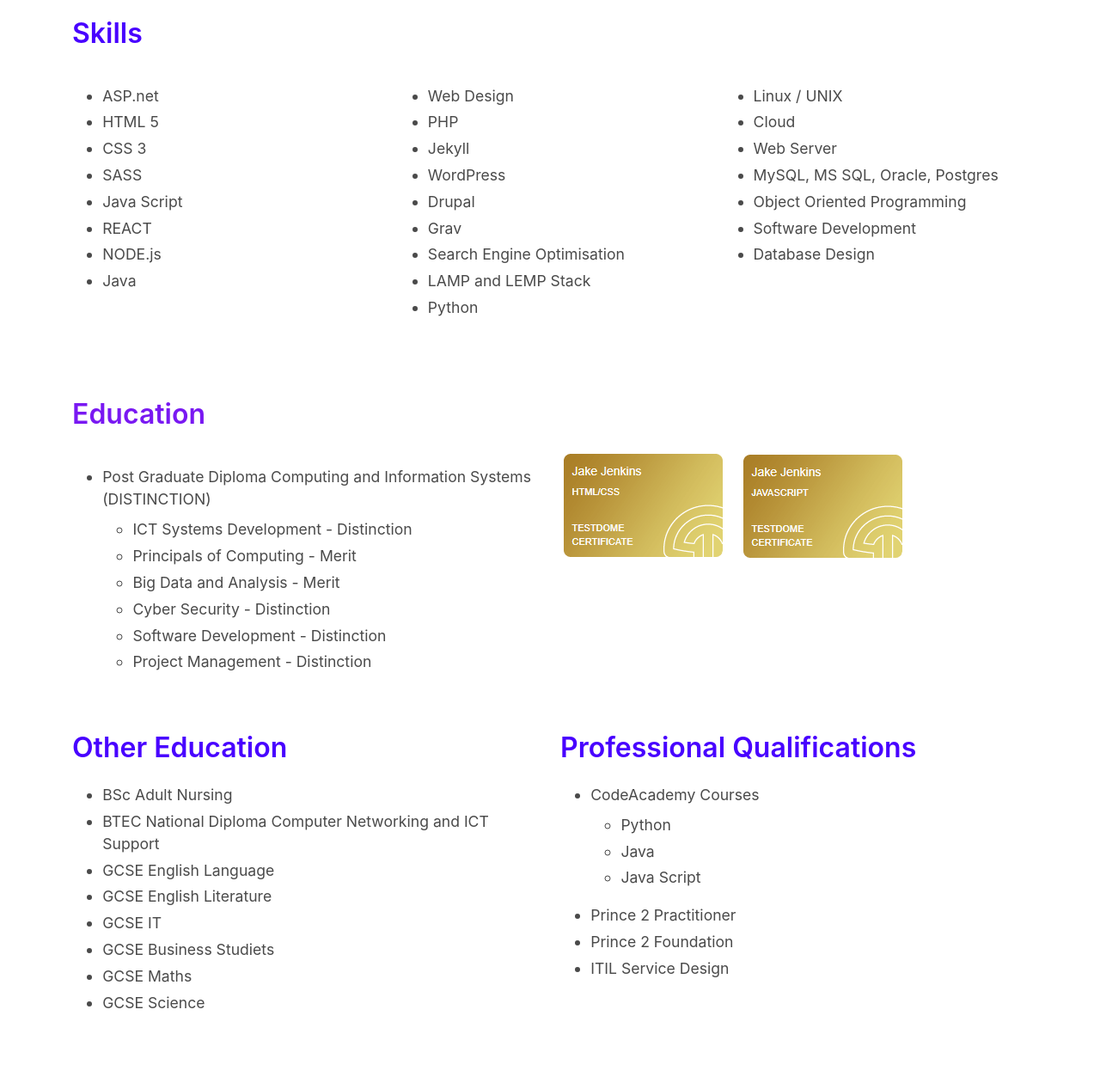
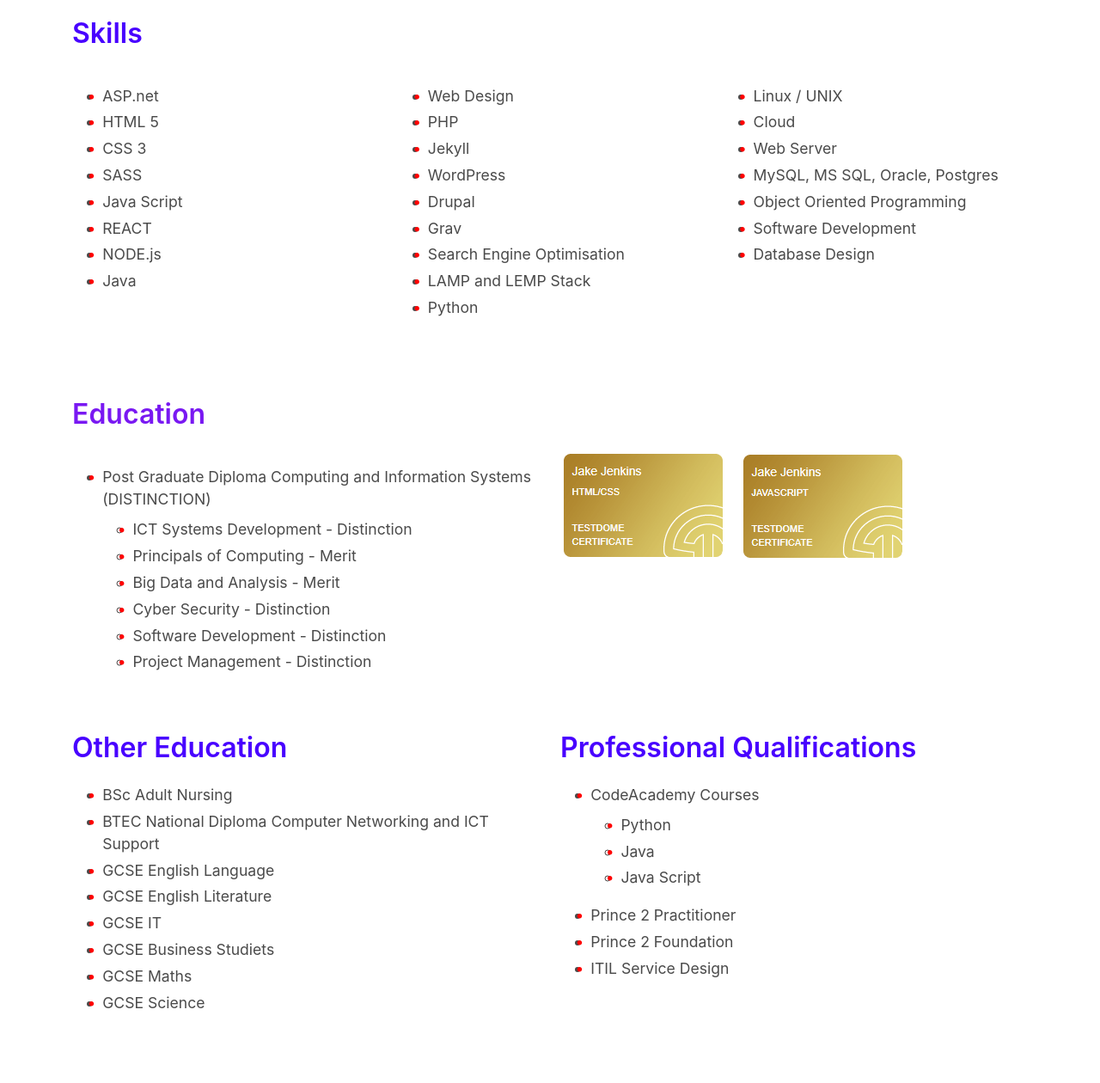
Before and after one commit to jake-jenkins/jjnx-bulma, a Jekyll site: the page built from index.markdown, in a window 1280 px wide. Shown: the part 782-2042 px from the top of the page at 86% size. Built offline with Jekyll 4.4.1, drawn with Linux system fonts in a browser that asks for light colours; nearby versions of some CDN libraries.

Commit message:
Update head.html

```diff
--- a/_includes/head.html
+++ b/_includes/head.html
@@ -104,6 +104,14 @@
       padding-right: 20px;
     }
 
+    ul {list-style: none}
+
+    li::before {content: "•"; color: red;
+  display: inline-block; width: 1em;
+  margin-left: -1em}
+
+
+
  </style>
 
 
```
